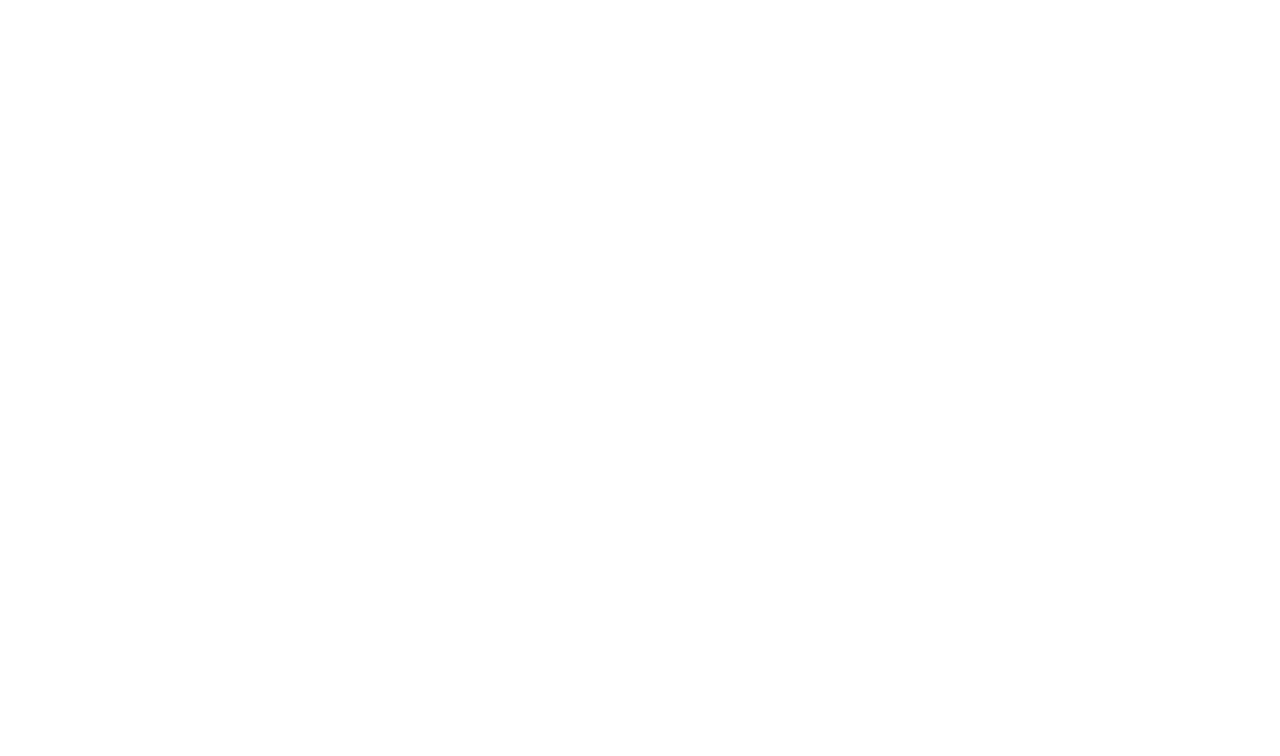
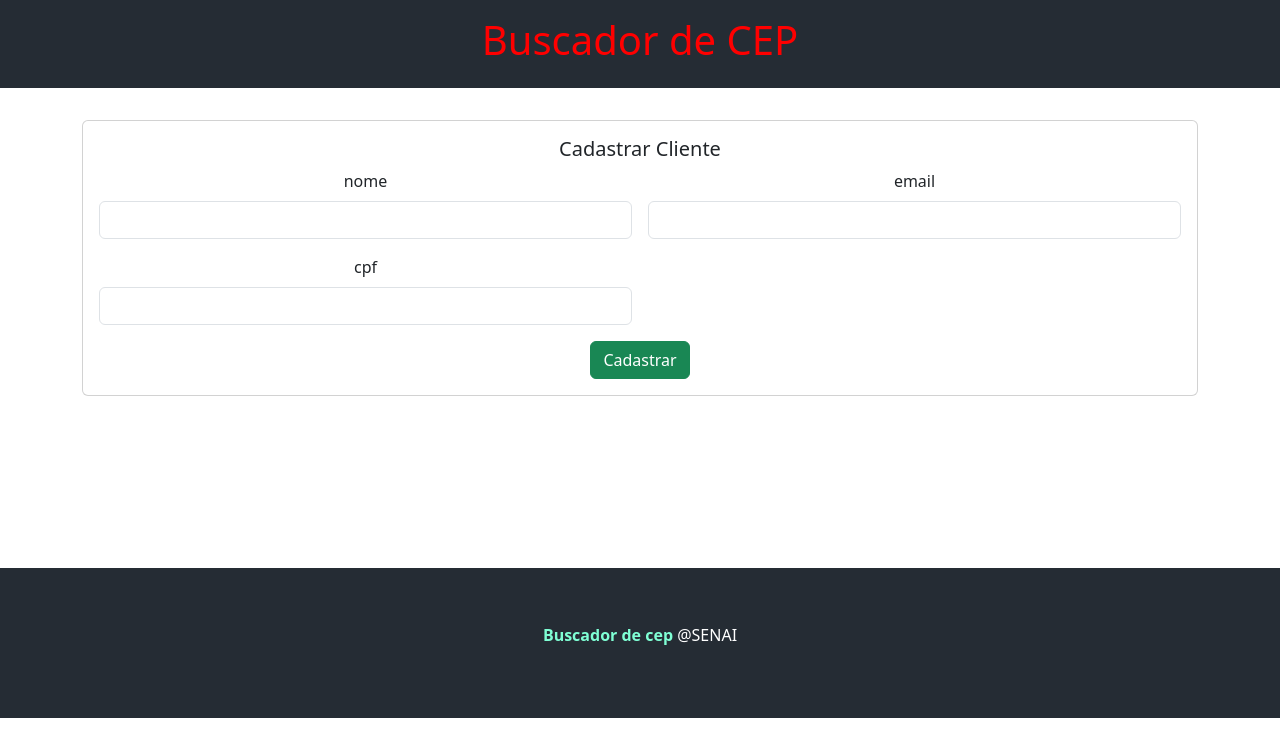
Before and after one commit to guilealp/buscando-Cep, a React (Create React App) app: page /editar/1 in a window 1280 px wide. Before the commit this address had no page. Shown: the top 756 px of the page. Built offline with nearby package versions, Linux system fonts and the light colour scheme; no server answers.

Commit message:
editar 07/11

```diff
--- /dev/null
+++ b/src/componets/Editar.tsx
@@ -0,0 +1,103 @@
+import React,{Component,useState,ChangeEvent,FormEvent,useEffect} from "react";
+import Footer from "./Footer";
+import Header from "./Header";
+import Styles from '../App.module.css';
+import { useParams } from "react-router-dom";
+import axios from "axios";
+
+
+const Editar =()=>{
+
+    const[nome, setNome] = useState<string>("");
+    const[email, setEmail] = useState<string>("");
+    const[cpf, setCpf] = useState<string>("");
+    const[id, setId] = useState<number>();
+
+    const parametro = useParams();
+
+    const atualizar = (e: FormEvent)=>{
+        e.preventDefault();
+
+        const dados = {
+            id: id,
+            nome:nome,
+            email:email,
+            cpf:cpf
+        }
+        axios.put("http://10.137.9.134:8000/api/update", dados,
+        {
+            headers:{
+                "Accept":"application/json",
+                "Content-Type":"application/json"
+            }
+        }).then(function(response){
+            window.location.href= "/listagem";
+        }).catch(function(error){
+            console.log('ocorreu um erro ao atualizar');
+
+        })
+    }
+
+    useEffect(()=> {
+        async function fetchData() {
+            try{
+                const response = await axios.get("http://10.137.9.134:8000/api/find/"+ parametro.id);
+                setNome(response.data.data.nome);
+                setEmail(response.data.data.email);
+                setCpf(response.data.data.cpf);
+                setId(response.data.data.id);
+            }catch(error){
+                console.log("erro ao buscar dados da api");
+
+            }
+        }
+        fetchData();
+    }, []);
+
+
+    const handleState = (e: ChangeEvent<HTMLInputElement>) =>{
+        if(e.target.name=== "nome"){
+            setNome(e.target.value)
+        }
+        if(e.target.name=== "email"){
+            setEmail(e.target.value)
+        }
+        if(e.target.name=== "cpf"){
+            setCpf(e.target.value)
+        }
+    }
+
+    return(
+        <div>
+            <Header />
+            <main className={Styles.main}>
+                <div className='container'>
+                    <div className='card'>
+                        <div className='card-body'>
+                            <h5 className='card-title'>Cadastrar Cliente</h5>
+                            <form onSubmit={atualizar} className='row g-3'>
+                            <div className='col-6'>
+                                <label htmlFor="nome" className='form-label'>nome</label>
+                                <input type="text" name='nome' className='form-control' required  onChange={handleState} value={nome}/>
+                            </div>
+                            <div className='col-6'>
+                            <label htmlFor="email" className='form-label'>email</label>
+                                <input type="text" name='email' className='form-control' required onChange={handleState} value={email}/>
+                            </div>
+                            <div className='col-6'>
+                            <label htmlFor="cpf" className='form-label'>cpf</label>
+                                <input type="text" name='cpf' className='form-control' required onChange={handleState} value={cpf}/>
+                            </div>
+                            <div className='col-12'>
+                                <button type='submit' className='btn btn-success bt-sm'>Cadastrar</button>
+                            </div>
+                        </form></div>
+                    </div>
+                </div>
+            </main>
+            <Footer />
+        </div>
+    );
+}
+
+export default Editar;
--- a/src/componets/Listagem.tsx
+++ b/src/componets/Listagem.tsx
@@ -1,5 +1,6 @@
 import axios from 'axios';
 import React, { Component, useState, ChangeEvent, FormEvent, useEffect } from 'react';
+import { Link } from 'react-router-dom';
 
 import Styles from '../App.module.css';
 import { cadastroInterface } from '../interfaces/cadastroInterface';
@@ -94,7 +95,7 @@ const Listagem = () => {
                                     <td>{usuario.nome}</td>
                                     <td>{usuario.cpf}</td>
                                     <td>{usuario.email}</td>
-                                    <td><a href="#" className='btn btn-primary btn-sm'>Editar</a>
+                                    <td><Link to={"/editar/"+usuario.id} className='btn btn-primary btn-sm'>Editar</Link>
                                     <a href="#" className='btn btn-danger btn-sm'>Excluir</a></td>
                                 </tr>
                                 ))}
--- a/src/router/AppRouter.tsx
+++ b/src/router/AppRouter.tsx
@@ -3,12 +3,14 @@ import React from "react";
 import { BrowserRouter, Route, Routes } from "react-router-dom";
 import BuscaCep from "../componets/BuscaCepForm";
 import Cadastro from "../componets/Cadastro";
+import Editar from "../componets/Editar";
 import Listagem from "../componets/Listagem";
 
 const AppRouter = () => {
     return(
         <BrowserRouter>
         <Routes>
+            <Route path="editar/:id" element={<Editar />}/>
             <Route path="buscacep" element={<BuscaCep />}/>
             <Route path="cadastro" element={<Cadastro />}/>
             <Route path="listagem" element={<Listagem />}/>
```
